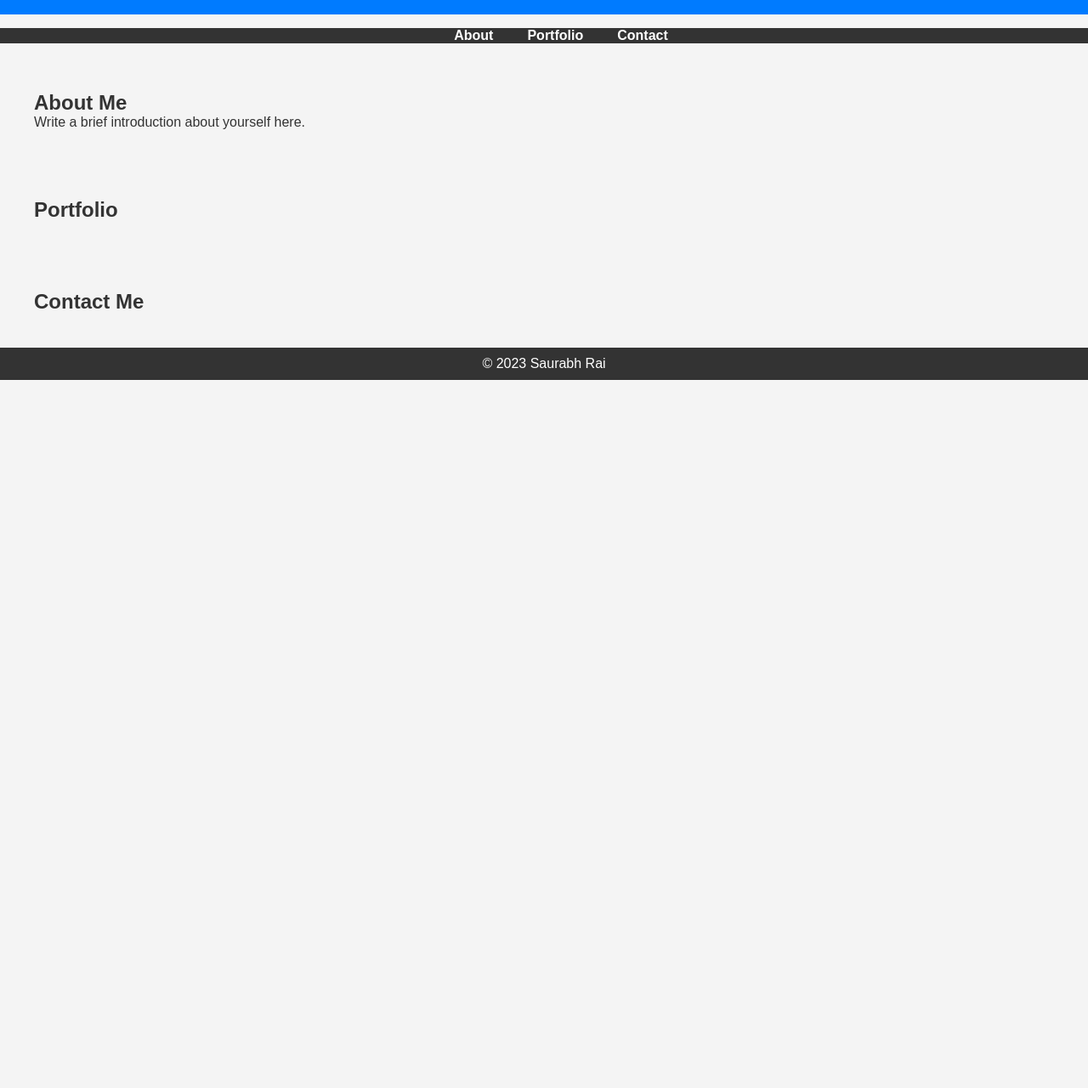
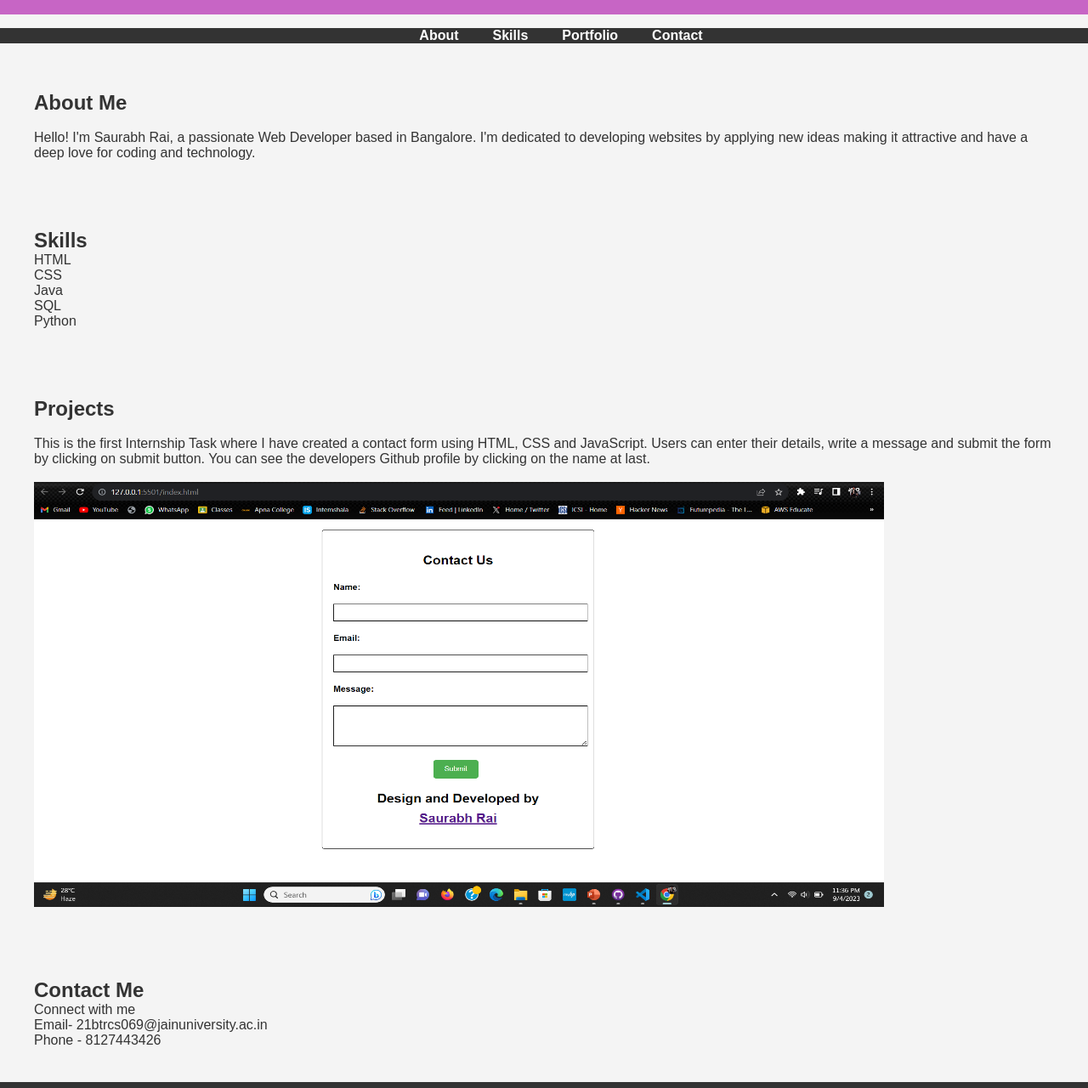
Before and after one commit to Saurabhrai07/Basic-Portfolio-template, a plain HTML site: page index.html in a window 1280 px wide. Shown: the part 78-1358 px from the top of the page at 85% size. Before the commit the page ends 800 px from the top, so only its background shows below. Drawn offline with Linux system fonts and the light colour scheme.

Commit message:
update portfolio

```diff
--- a/index.html
+++ b/index.html
@@ -15,24 +15,42 @@
     <nav>
         <ul>
             <li><a href="#about">About</a></li>
+            <li><a href="#skills">Skills</a></li>
             <li><a href="#portfolio">Portfolio</a></li>
             <li><a href="#contact">Contact</a></li>
         </ul>
+        </ul>
     </nav>
-
     <section id="about">
         <h2>About Me</h2>
-        <p>Write a brief introduction about yourself here.</p>
+        <br>
+        <p>
+            Hello! I'm Saurabh Rai, a passionate Web Developer based in Bangalore. I'm dedicated to developing websites by applying new ideas making it attractive and have a deep love for coding and technology.
+            </p>
+    </section>
+    <section id="skills">
+        <h2>Skills</h2>
+        <p>HTML<br>
+        CSS<br>Java<br>SQL<br>Python<br></p>
     </section>
 
     <section id="portfolio">
-        <h2>Portfolio</h2>
+        <h2>Projects</h2>
+
+        <!-- <a href="https://github.com/Saurabhrai07/internsavy2" alt="GitHub">GitHub</a><br>
+         -->
+         <br>
+        <p>This is the first Internship Task where I have created a contact form using HTML, CSS and JavaScript. Users can enter their details, write a message and submit the form by clicking on submit button. You can see the developers Github profile  by clicking on the name at last.</p>
+        <br>
+        <img src="img/task1.png" alt="blank" />
         <!-- Add your portfolio items here -->
     </section>
 
     <section id="contact">
         <h2>Contact Me</h2>
-        <!-- Add a contact form or your contact information here -->
+      <p>  Connect with me<br>
+        Email- 21btrcs069@jainuniversity.ac.in <br>
+        Phone - 8127443426 </p>
     </section>
 
     <footer>
--- a/style.css
+++ b/style.css
@@ -10,10 +10,13 @@ body {
     font-family: Arial, sans-serif;
     color: #333;
 }
-
+img{
+    width: 1000px;
+    height: 500px;
+}
 /* Style the header */
 header {
-    background-color: #007BFF;
+    background-color: rgba(194, 86, 192, 0.901);
     color: #fff;
     text-align: center;
     padding: 20px;
```
Also changed, not shown: img/task1.png (added).
